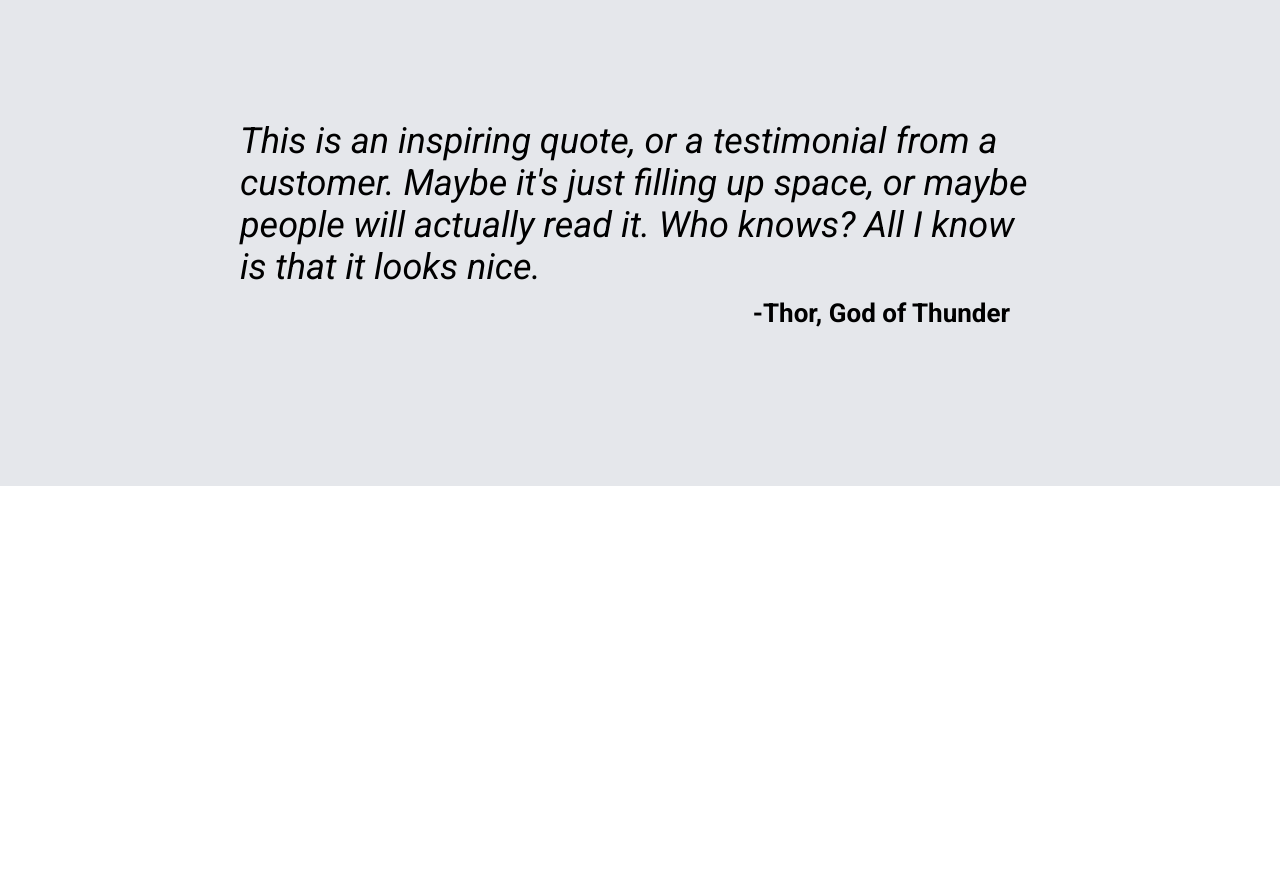
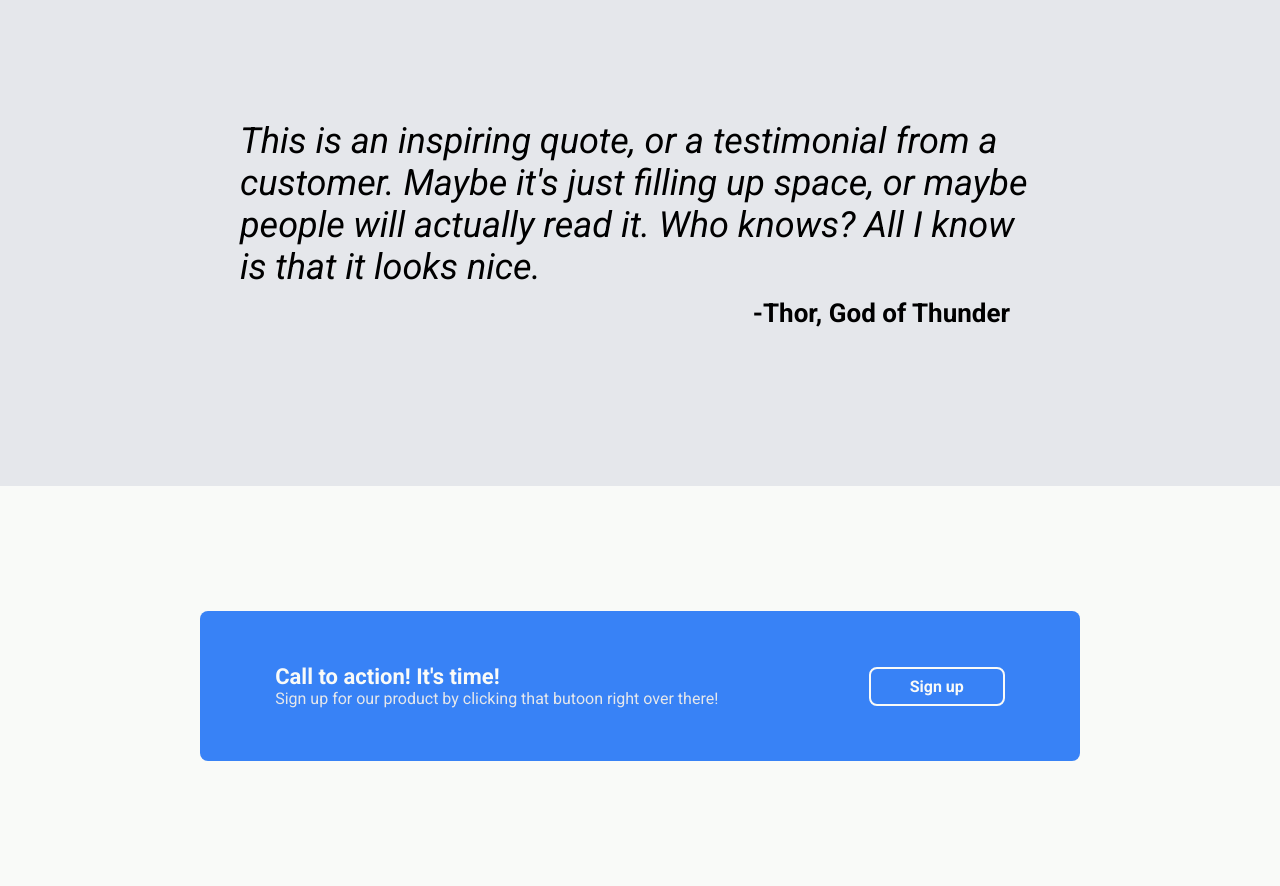
Before and after one commit to kkapi/odin-landing-page, a plain HTML site: page index.html in a window 1280 px wide. Shown: the part 1089-1975 px from the top of the page. Before the commit the page ends 1575 px from the top, so only its background shows below. Drawn offline with Linux system fonts and the light colour scheme.

Commit message:
made up authorization

```diff
--- a/index.html
+++ b/index.html
@@ -80,6 +80,23 @@
             </div>
         </div>
     </div>
+    <div class="authorization">
+        <div class="container">
+            <div class="authorization__info">
+                <div class="text__info">
+                    <p class="call">
+                        Call to action! It's time!
+                    </p>
+                    <p class="description">
+                        Sign up for our product by clicking that butoon right over there!
+                    </p>
+                </div>
+                <button>
+                    Sign up
+                </button>
+            </div>
+        </div>
+    </div>
     <footer>
 
     </footer>
--- a/styles.css
+++ b/styles.css
@@ -83,7 +83,7 @@ ul {
 }
 
 .information {
-    background-color: #F9FAF8;;
+    background-color: #F9FAF8;
     height: 525px;
     color: #1F2937;
 }
@@ -148,3 +148,50 @@ ul {
     font-weight: bold;
     font-size: 26px;
 }
+
+.authorization .container {
+    height: 400px;
+    display: flex;
+    justify-content: center;
+    align-items: center;
+}
+
+.authorization {
+    background-color: #F9FAF8;
+}
+
+.authorization__info {
+    height: 150px;
+    width: 1085px;
+    background-color: #3882F6;
+    border-radius: 8px;
+    display: flex;
+    justify-content: space-around;
+    align-items: center;
+}
+
+.authorization__info .call {
+    color: #F9FAF8;
+    font-weight: bold;
+    font-size: 22px;
+}
+
+.authorization__info .description {
+    color: #F9FAF8;
+}
+
+.authorization__info .description {
+    color: #E5E7EB;
+}
+
+.authorization__info button {
+    margin: 0;
+    padding: 8px 39px;
+    border-radius: 8px;
+    border: 2px solid #F9FAF8;
+    color: #F9FAF8;
+    background-color: #3882F6;
+    font-weight: bold;
+    font-size: 16px;
+    cursor: pointer;
+}
```
